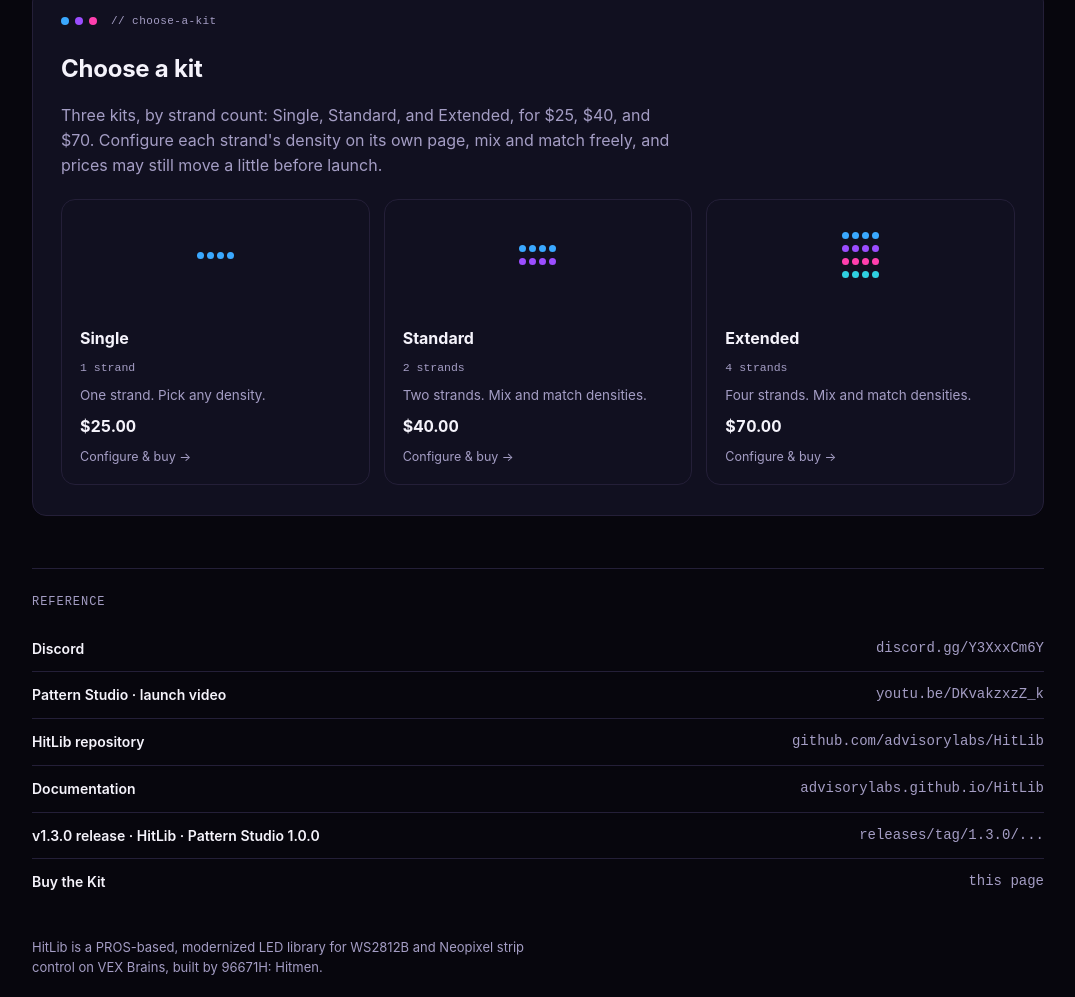
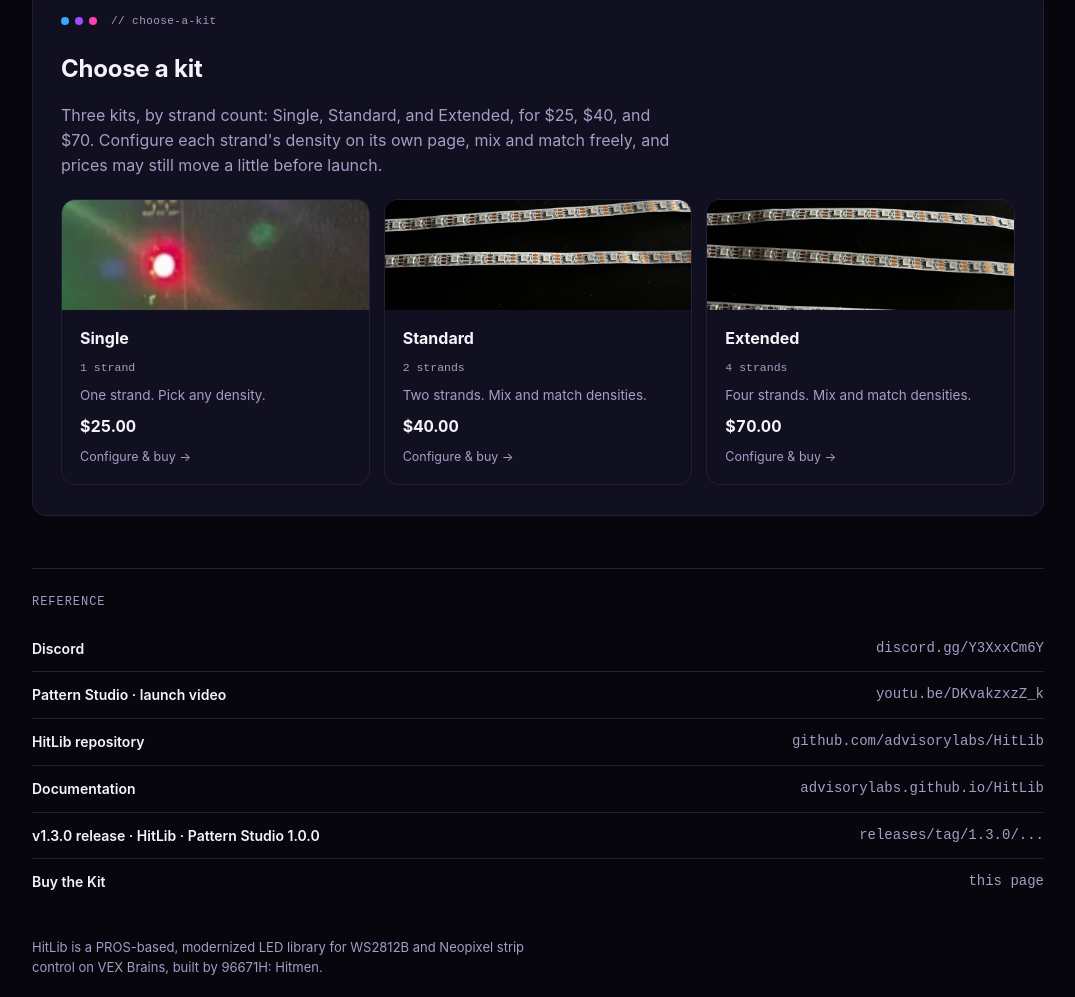
Before and after one commit to advisorylabs/HitLib, a plain HTML site: page site/index.html in a window 1280 px wide. Shown: the part 6148-7145 px from the top of the page, without its empty margins (102-1177 px from the left). Drawn offline with Linux system fonts and the light colour scheme.

Commit message:
Replace dot-icon kit visuals with real strand photos (Single/Standard/Extended)

```diff
--- a/site/css/styles.css
+++ b/site/css/styles.css
@@ -947,7 +947,15 @@
     align-items: center;
     justify-content: center;
     gap: 6px;
-    padding: 14px;
+    overflow: hidden;
+    background: var(--surface-sunken);
+  }
+
+  .kit-visual img {
+    width: 100%;
+    height: 100%;
+    object-fit: cover;
+    display: block;
   }
 
   .kit-visual .strand {
--- a/site/js/app.js
+++ b/site/js/app.js
@@ -178,18 +178,18 @@
     });
   }
 
+  var KIT_IMAGES = {
+    single: 'assets/kit-single.png',
+    standard: 'assets/kit-standard.webp',
+    extended: 'assets/kit-extended.webp'
+  };
+
   function kitIconHtml(kit) {
-    var dots = '';
-    for (var s = 0; s < kit.strands; s++) {
-      var color = STRAND_COLORS[s % STRAND_COLORS.length];
-      dots += '<span class="strand">' +
-        '<span style="background:' + color + '"></span>' +
-        '<span style="background:' + color + '"></span>' +
-        '<span style="background:' + color + '"></span>' +
-        '<span style="background:' + color + '"></span>' +
-        '</span>';
+    var src = KIT_IMAGES[kit.id];
+    if (src) {
+      return '<div class="kit-visual"><img src="' + src + '" alt="' + kit.name + ' kit, ' + kit.strands + ' strand' + (kit.strands > 1 ? 's' : '') + '" /></div>';
     }
-    return '<div class="kit-visual">' + dots + '</div>';
+    return '<div class="kit-visual"></div>';
   }
 
   function kitCardHtml(kit) {
```
Also changed, not shown: site/assets/kit-extended.webp (added), site/assets/kit-single.png (added), site/assets/kit-standard.webp (added).
